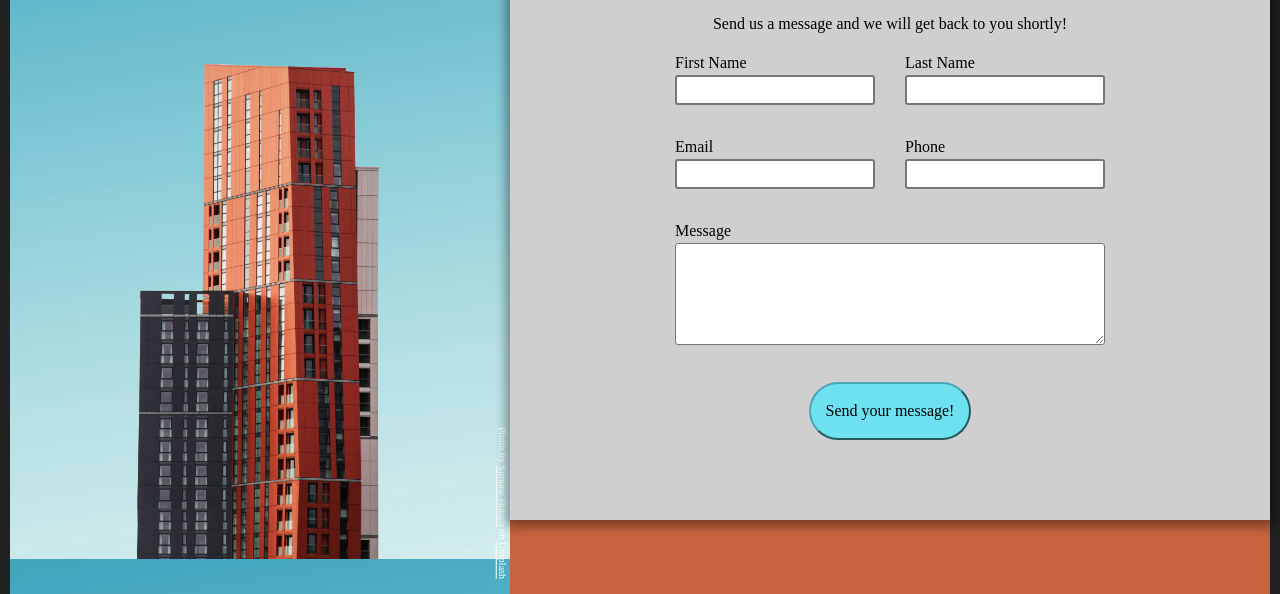
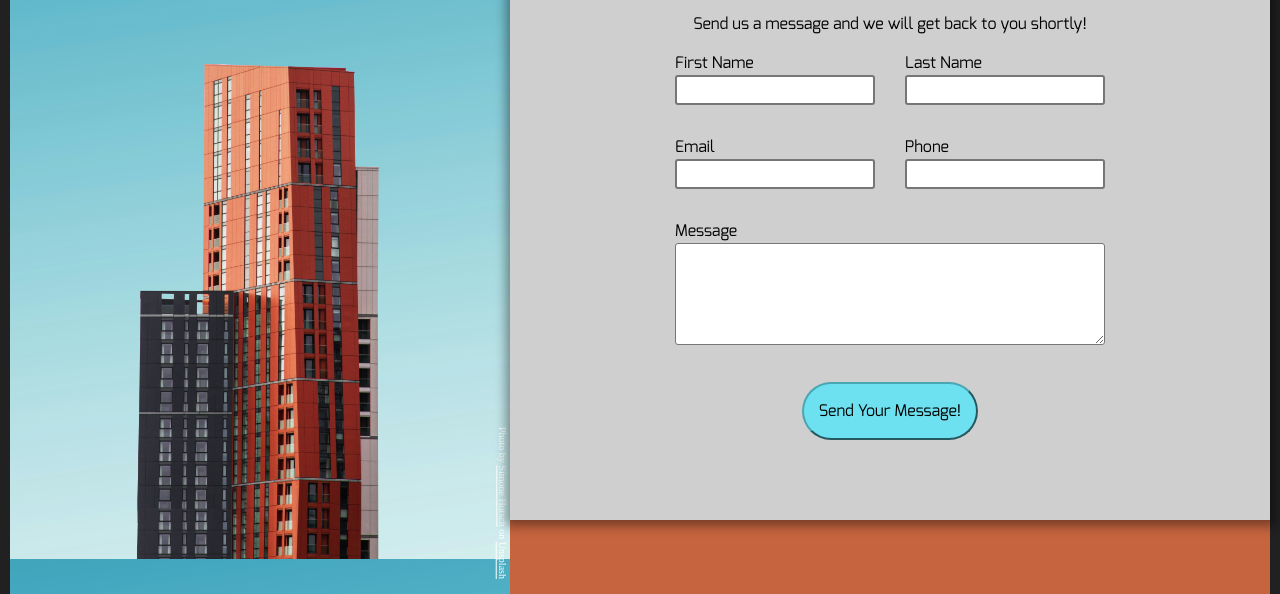
Before and after one commit to niassagd/sign-up-form, a plain HTML site: page index.html in a window 1280 px wide. Shown: the part 206-800 px from the top of the page. Drawn offline with Linux system fonts and the light colour scheme.

Commit message:
Add and change font-family in form to 'exo.'

```diff
--- a/style.css
+++ b/style.css
@@ -41,6 +41,12 @@
 
   /* CSS Reset above */
 
+  @font-face {
+    font-family: Exo;
+    src:url("fonts/exo-regular-webfont.woff2") format(woff2),
+        url("fonts/exo-regular-webfont.woff") format(woff);
+  }
+
   .page {
     background-color: rgba(0, 0, 0, 0.87);
     display: flex;
@@ -54,6 +60,7 @@
   }
 
   form {
+    font-family: "Exo", system-ui, -apple-system, BlinkMacSystemFont, 'Segoe UI', Roboto, Oxygen, Ubuntu, Cantarell, 'Open Sans', 'Helvetica Neue', sans-serif;
     background-color: rgb(207, 207, 207);
     display: flex;
     flex-direction: column;
@@ -70,7 +77,7 @@
   .form-inputs {
     display: flex;
     flex-direction: column;
-    align-items: flex-end;
+    align-items: center;
   }
 
   .form-input {
@@ -131,6 +138,7 @@
     border-radius: 30px;
     padding: 15px;
     background-color: rgb(110, 225, 240);
+    text-transform: capitalize;
   }
 
   button:hover {
@@ -140,6 +148,7 @@
     padding: 15px;
     background-color: rgb(74, 151, 161);
     cursor: pointer;
+
   }
 
   @media only screen and (min-width: 700px) {
```
Also changed, not shown: fonts/exo-regular-webfont.woff (added), fonts/exo-regular-webfont.woff2 (added).
